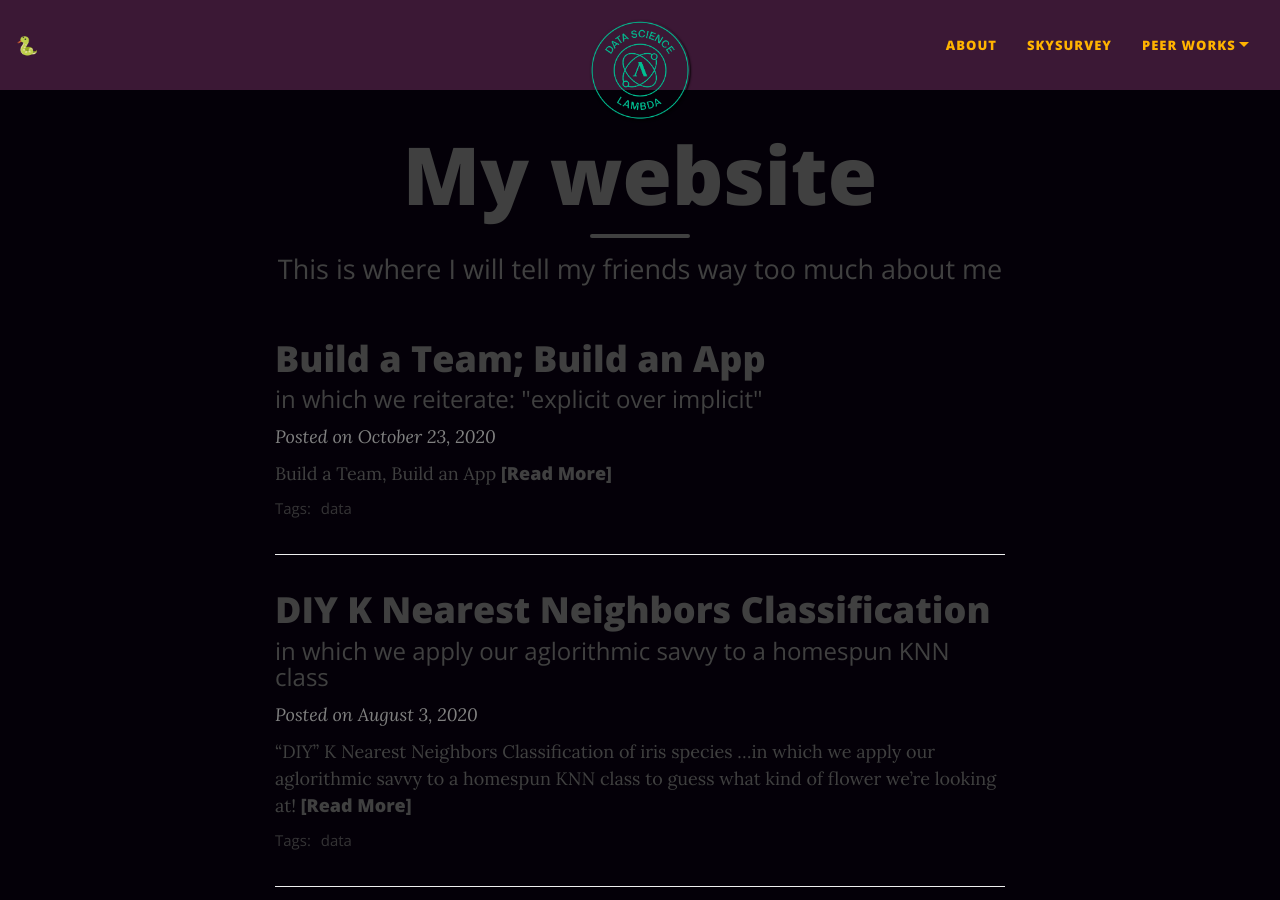
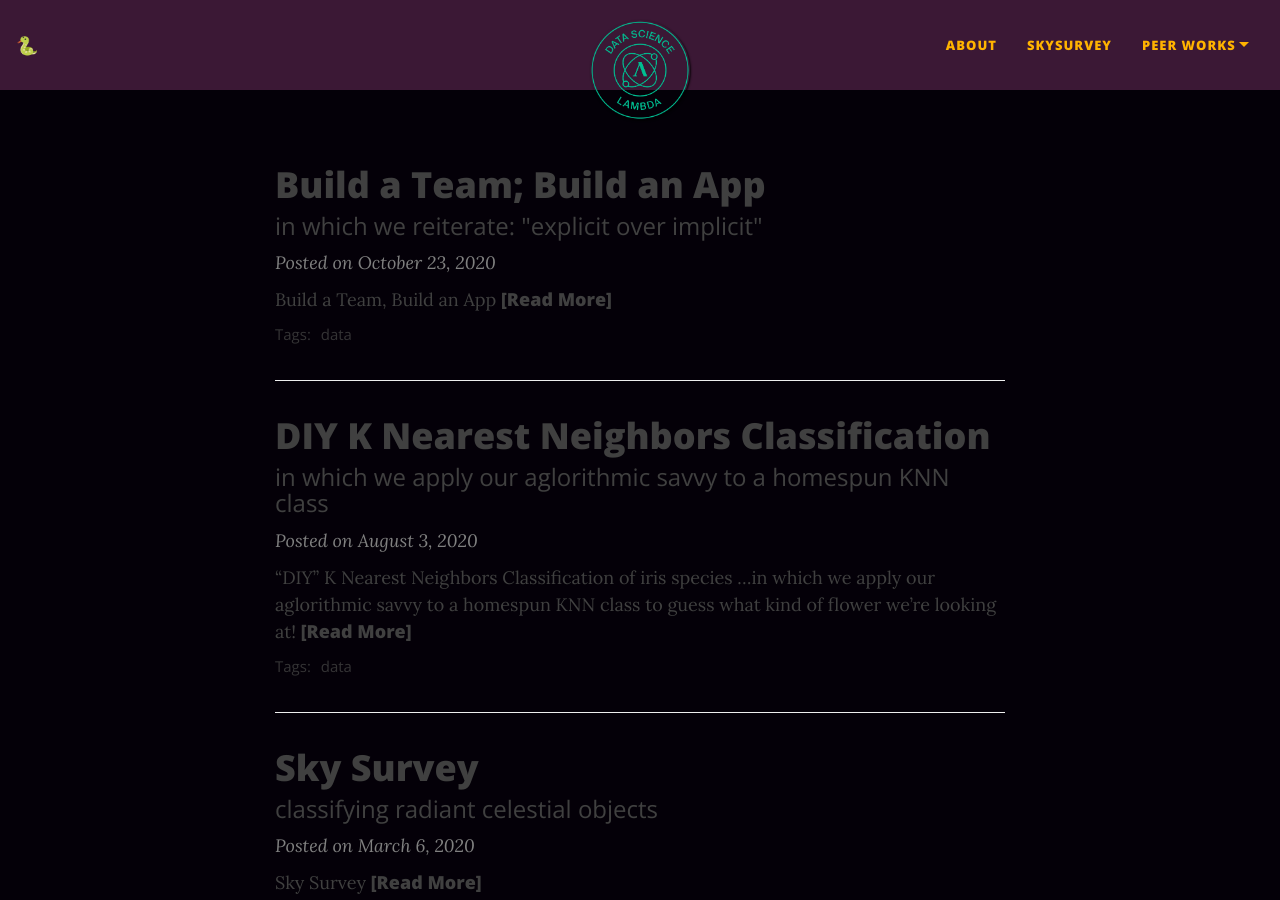
Before and after one commit to CSLSDS/CSLSDS.github.io, a Jekyll site: the page built from index.html, in a window 1280 px wide and 900 px high. Built offline with Jekyll 4.4.1, drawn with Linux system fonts in a browser that asks for light colours; nearby versions of some CDN libraries; the list of posts is cut into pages by our own code.

Commit message:
Update index.html

```diff
--- a/index.html
+++ b/index.html
@@ -1,5 +1,5 @@
 ---
 layout: home
-title: My website
-subtitle: This is where I will tell my friends way too much about me
+title:
+subtitle: learning by practice
 ---
```
